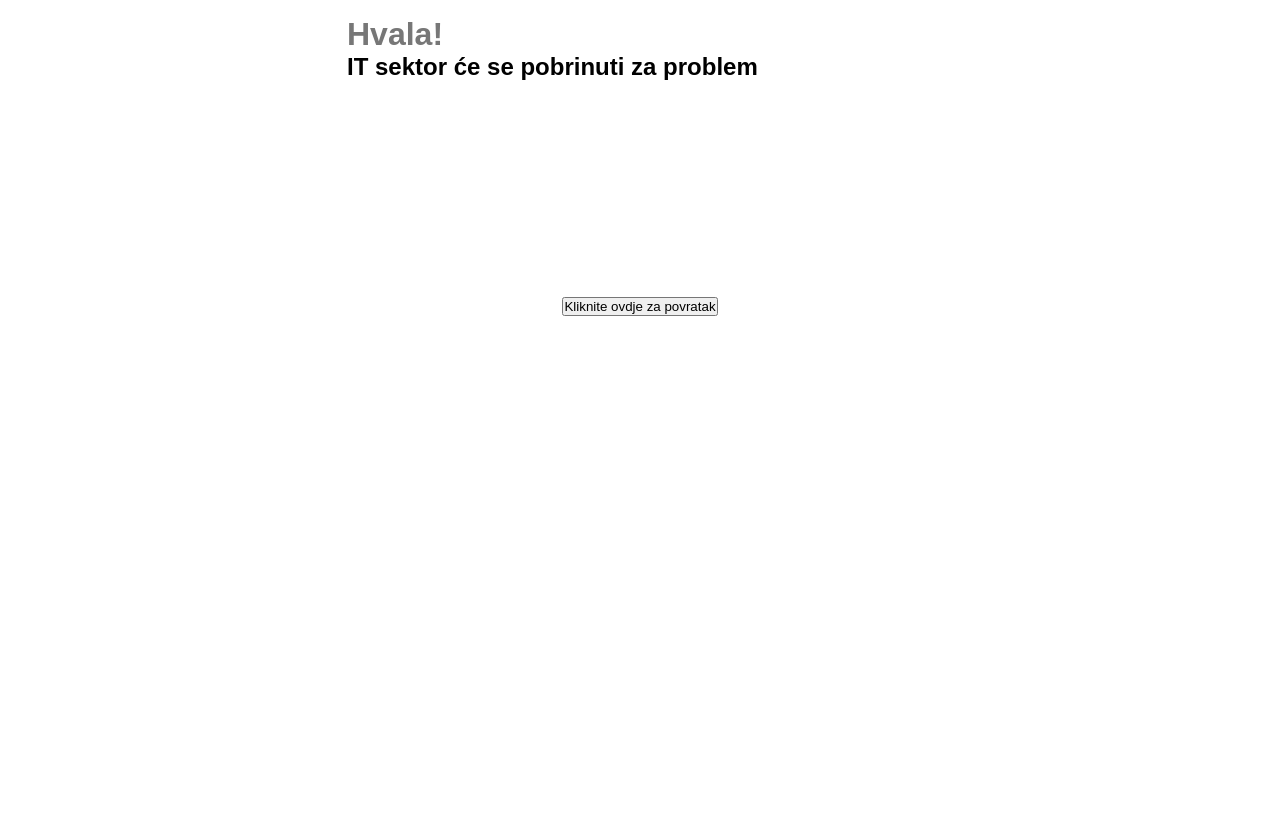
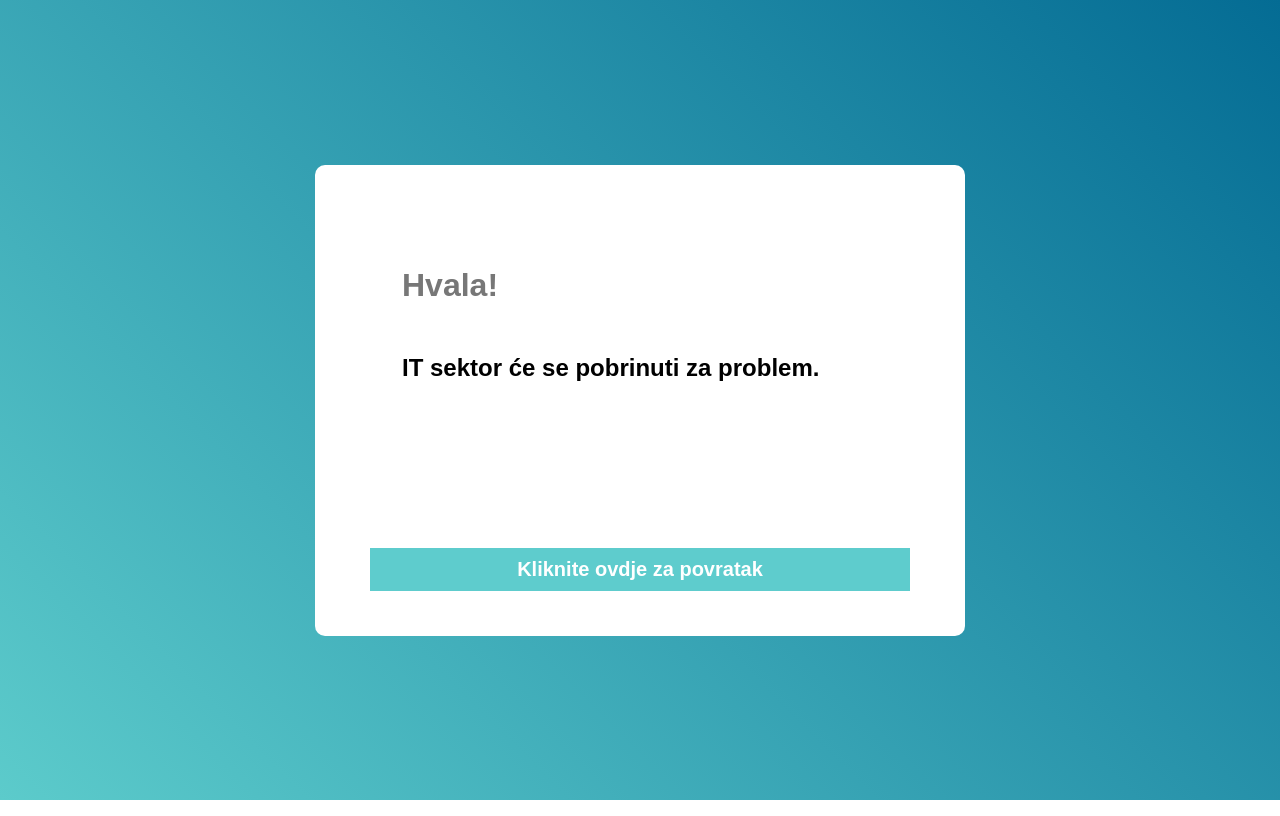
Before and after one commit to MarkoCuk54/Ticket-System, a Flask app: template templates/success.html in a window 1280 px wide. Run offline with Flask 2, Linux system fonts and the light colour scheme; the template is opened without the code that fills it, so the values that code supplies are empty.

Commit message:
Final Update

```diff
--- a/static/style.css
+++ b/static/style.css
@@ -20,6 +20,11 @@ html {
 h1 {
   color: #777;
   margin-top: 15px;
+}
+
+h2 {
+  padding-top: 50px;
+  padding-bottom: 150px;
 }
 
 h3 {
@@ -72,8 +77,17 @@ textarea {
 }
 
 #nazad {
-  text-align: center;
-  margin-top: 200px;
+  display: block;
+  width: 100%;
+  background: #5ecccd;
+  color: #fff;
+  padding: 10px 20px;
+  border: none;
+  cursor: pointer;
+  outline: none;
+  margin-top: 1rem;
+  font-size: 20px;
+  font-weight: bold;
 }
 
 /*---------------------------------------------*/
--- a/templates/success.html
+++ b/templates/success.html
@@ -8,9 +8,13 @@
     <title>Hvala!</title>
   </head>
   <body>
+    <div class="container-contact100">
+      <div class="wrap-contact100">
+        <span class="contact100-form-title" id="naslov">
+        </span>
     <div class="container">
       <h1>Hvala!</h1>
-      <h2>IT sektor će se pobrinuti za problem</h2>
+      <h2>IT sektor će se pobrinuti za problem.</h2>
     </div>
     <form style="text-align: center" action="/">
       <button id="nazad">Kliknite ovdje za povratak</button>
```
